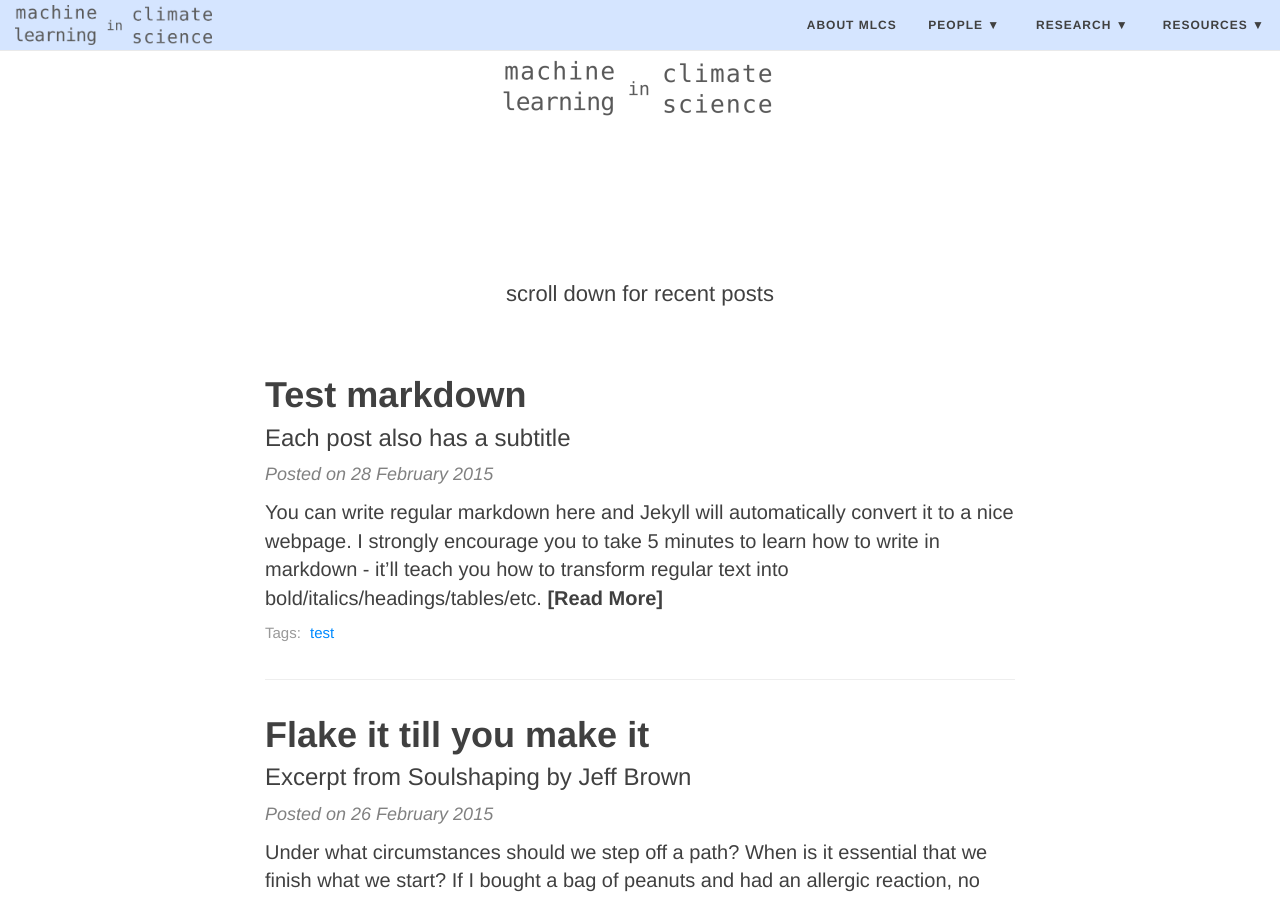
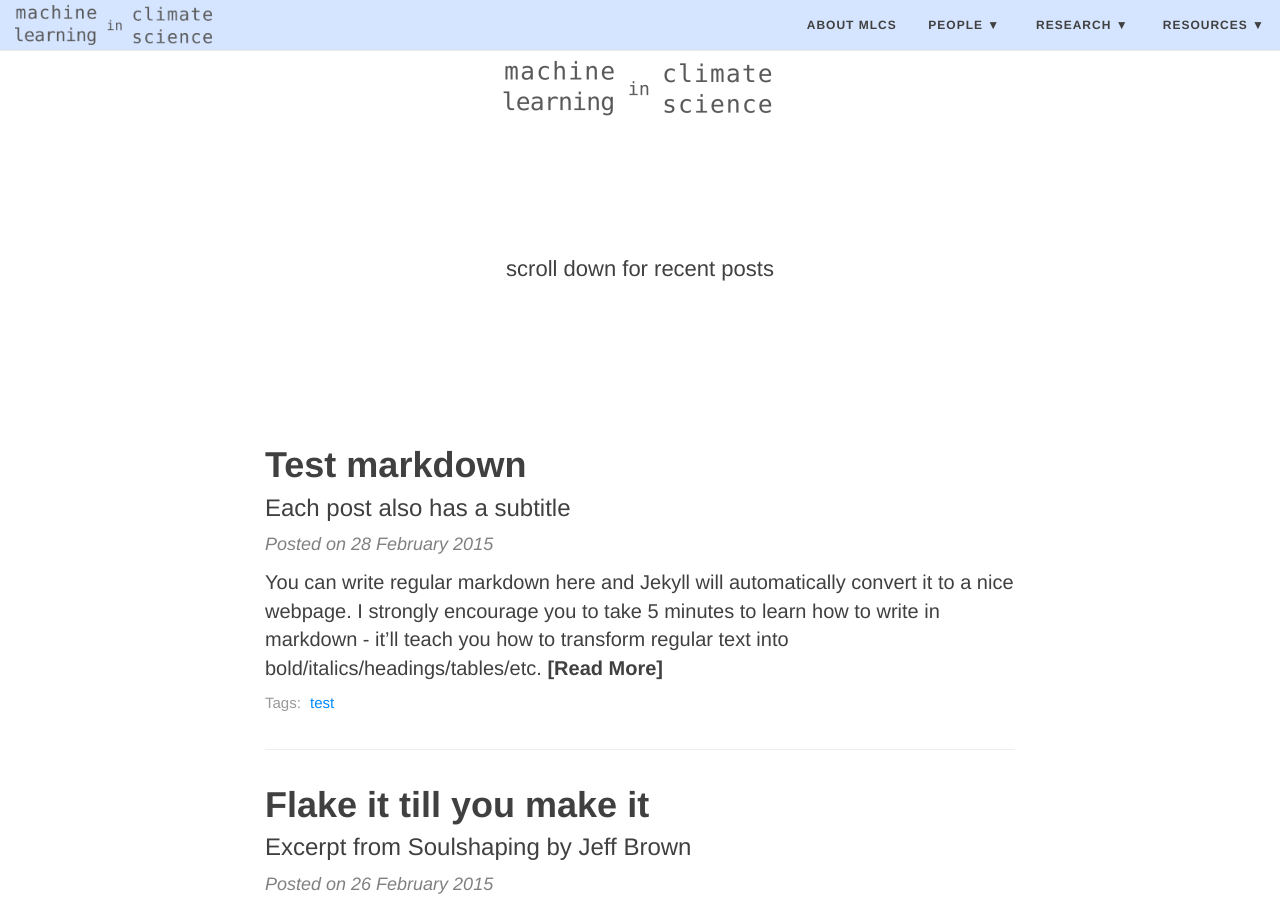
Before and after one commit to mlcs/mlcs.github.io, a Jekyll site: the page built from index.html, in a window 1280 px wide and 900 px high, scrolled down 453 px. Built offline with Jekyll 4.4.1, drawn with Linux system fonts in a browser that asks for light colours; nearby versions of some CDN libraries; the list of posts is cut into pages by our own code.

Commit message:
adjust info pointer height; add space below msg

```diff
--- a/index.html
+++ b/index.html
@@ -6,7 +6,7 @@ use-site-title: false
 ---
 <div style="text-align:center; margin-top:50px">
     <img src="/img/mlcs_logo_small.png" alt="MLCS-Logo" class="center-block">
-    <p style="margin-top:150px; font-size:22px;">
+    <p style="margin-top:125px; margin-bottom:125px; font-size:22px;">
         scroll down for recent posts
     </p>
 </div>
```
